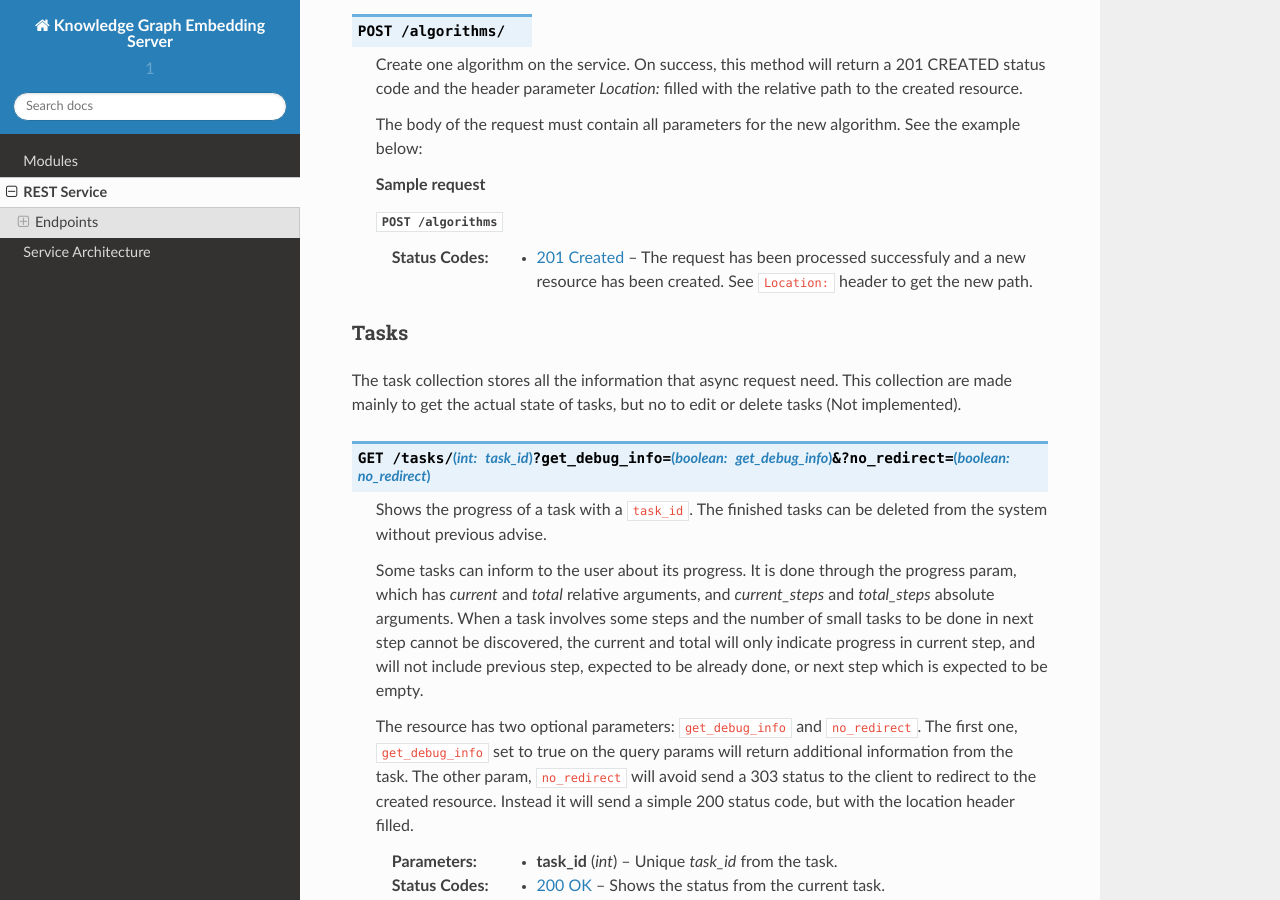
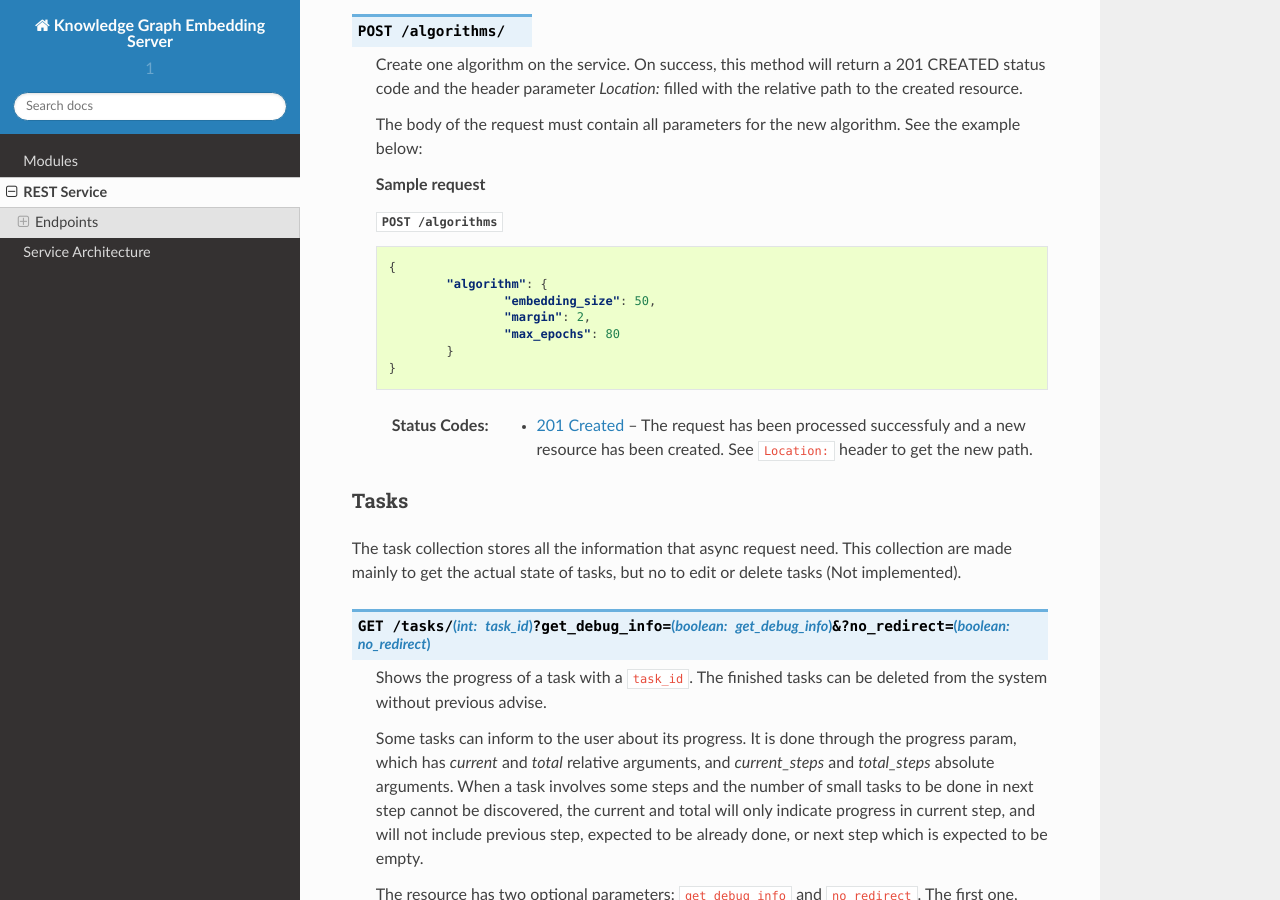
Before and after one commit to vfrico/kge-server, a Sphinx documentation site: the page built from doc/source/modules/restservice.rst, in a window 1280 px wide and 900 px high, scrolled down 5480 px. Built offline with Sphinx 7.4.7 and the Read the Docs theme 2.0.0, drawn with Linux system fonts in a browser that asks for light colours; some of the changed lines change nothing that is shown; some of the changed text lies outside the part shown.

Commit message:
Fixed docs

```diff
--- a/doc/source/modules/restservice.rst
+++ b/doc/source/modules/restservice.rst
@@ -119,7 +119,7 @@
         :statuscode 200: Se muestran adecuadamente los tipos
 
 
-.. http:post:: /dataset?type=(int:dataset_type)
+.. http:post:: /dataset?dataset_type=(int:dataset_type)
 
     Creates a new and empty dataset. To fill in you must use other requests.
 
@@ -327,6 +327,7 @@
     :http:post:`/algorithms`
 
     .. sourcecode:: json
+
         {
         	"algorithm": {
         		"embedding_size": 50,
```
